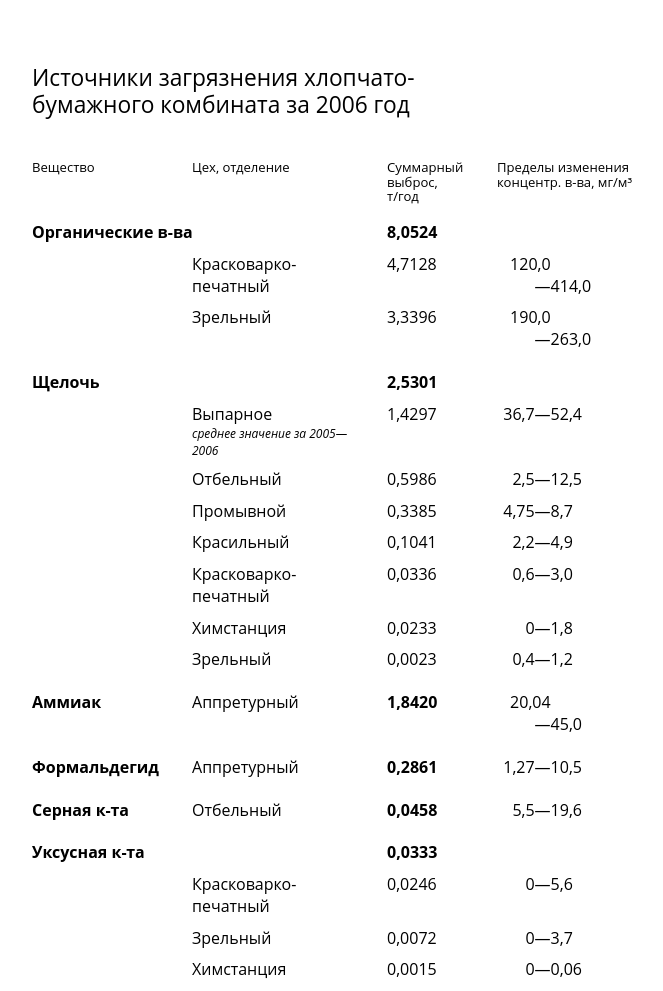
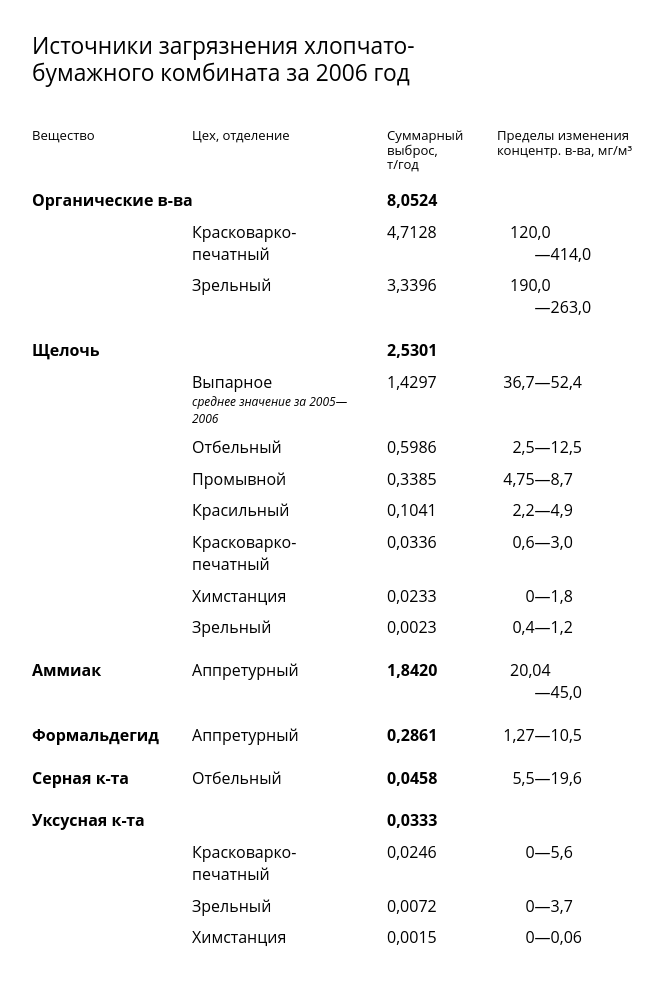
Before and after one commit to Seigiard/bureau-dizayn-tablitsy, a plain HTML site: page result.html in a window 1280 px wide. Shown: the whole page, without its empty margins (32-695 px from the left). Drawn offline with Linux system fonts and the light colour scheme; a web font is replaced by a local one.

Commit message:
FIX padding

```diff
--- a/result.html
+++ b/result.html
@@ -8,7 +8,7 @@
 </head>
 
 <body>
-    <div class="step8">
+    <div class="step8" style="padding-top:0;">
         <table>
             <colgroup>
                 <col width="160px" />
```
